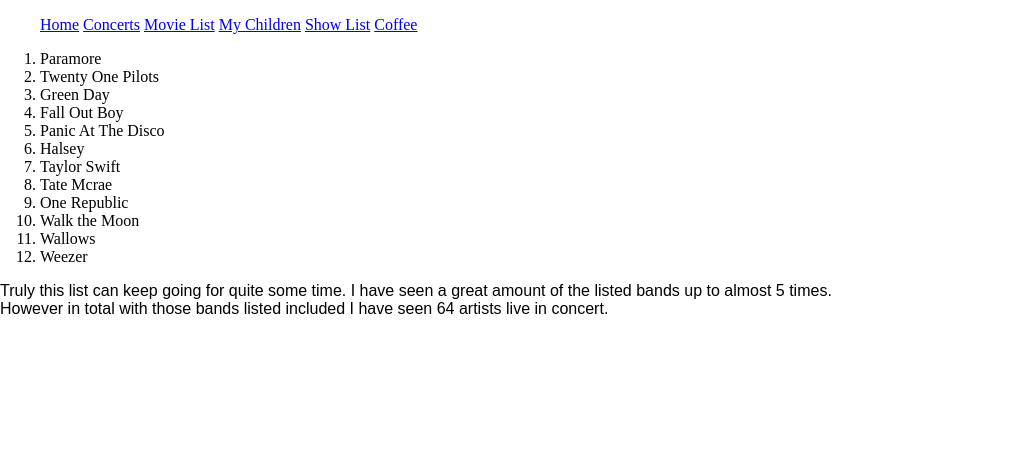
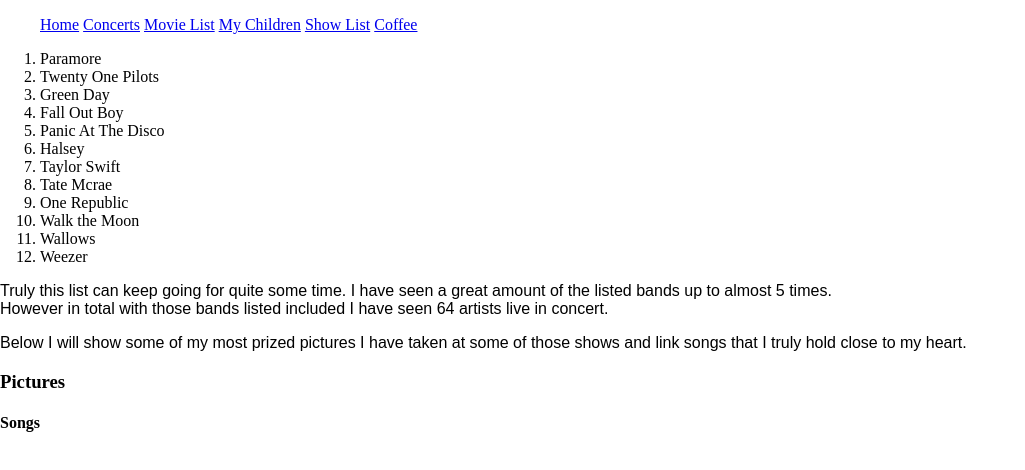
Before and after one commit to baflore7/baflore7.github.io, a plain HTML site: page concerts.html in a window 1280 px wide. Shown: the whole page, without its empty margins (0-1025 px from the left). Drawn offline with Linux system fonts and the light colour scheme.

Commit message:
concerts.html

```diff
--- a/concerts.html
+++ b/concerts.html
@@ -30,6 +30,16 @@
   <li>Weezer</li>
 </ol>
 <p>Truly this list can keep going for quite some time. I have seen a great amount of the listed bands up to almost 5 times. <br>However in total with those bands listed included I have seen 64 artists live in concert.</p>
+<p>Below I will show some of my most prized pictures I have taken at some of those shows and link songs that I truly hold close to my heart.</p>
+
+
+<h3>Pictures</h3>
+
+
+
+<h4>Songs</h4>
+
+
 </body>
 
 </html>
```
